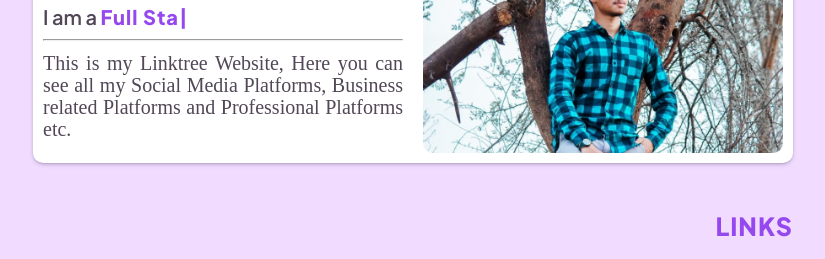
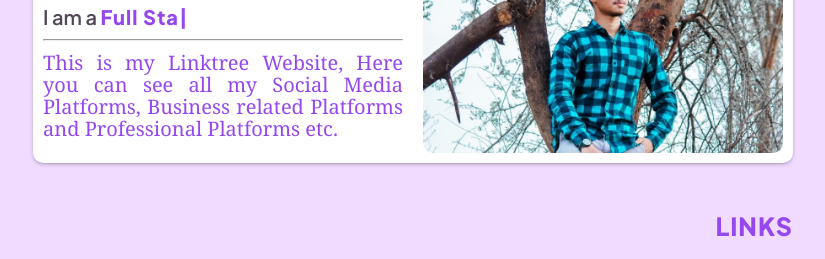
Before and after one commit to minhaj-313/linktree, a plain HTML site: page index.html in a window 1280 px wide. Shown: the part 185-444 px from the top of the page, without its empty margins (227-1052 px from the left). Drawn offline with nearby package versions, Linux system fonts and the light colour scheme.

Commit message:
Update index.html

```diff
--- a/index.html
+++ b/index.html
@@ -46,7 +46,7 @@
                     <hr>
                     <br>
                     <div>
-                        <p style="text-align: justify; font-family: 'Times New Roman', Times, serif;">
+                        <p style="text-align: justify; color: hsl(268, 84%, 61%); font-family:Cambria, Cochin, Georgia, Times, 'Times New Roman', serif;" >
                             This is my Linktree Website, Here you can see all my Social Media Platforms, Business
                             related Platforms and Professional Platforms etc.
                         </p>
```
